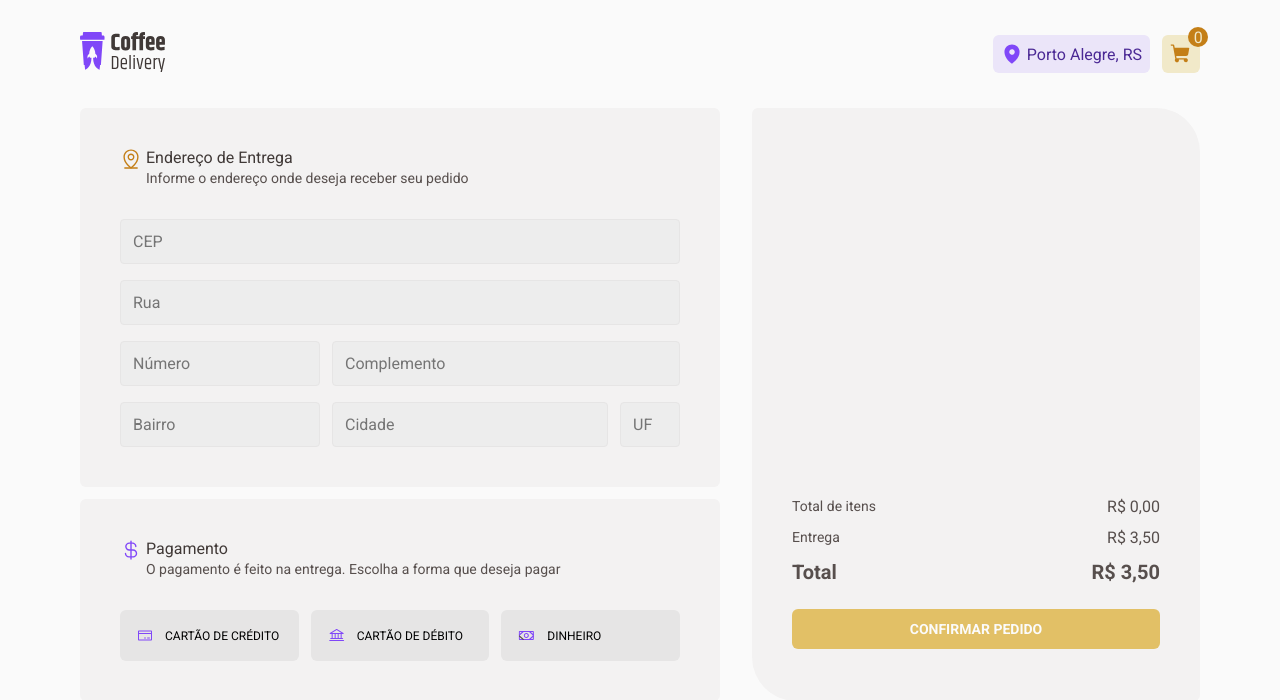
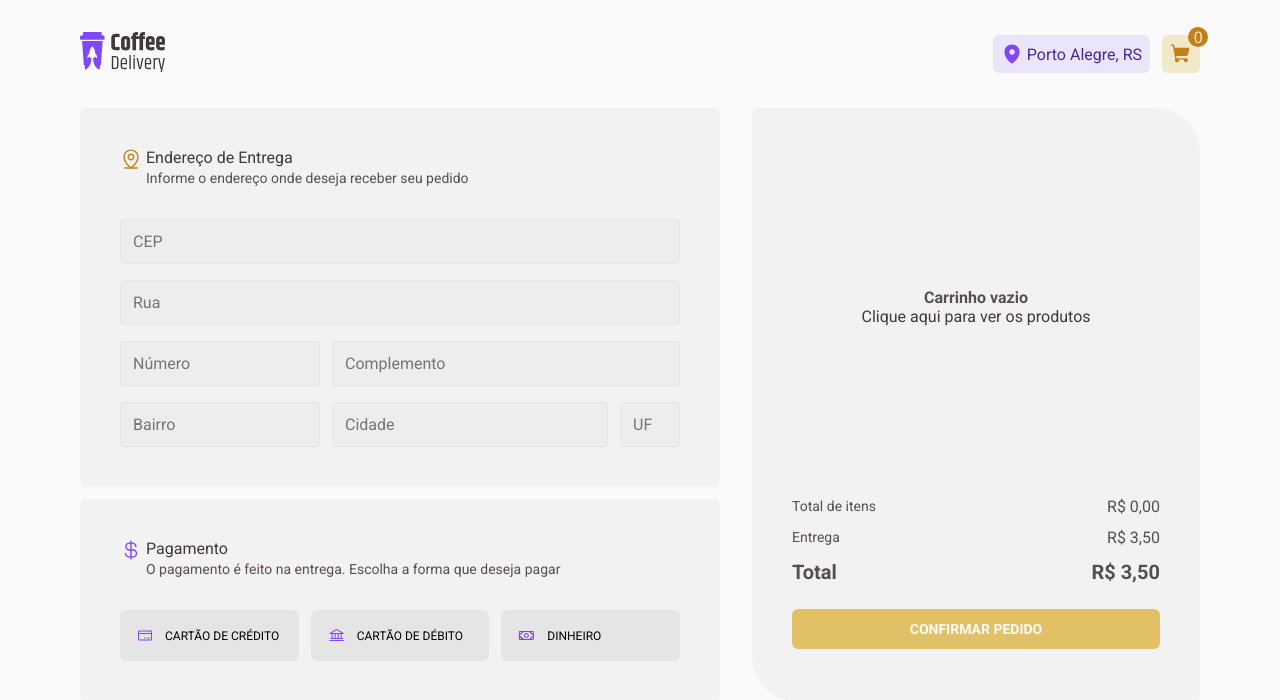
Before and after one commit to brunogallotte/coffe-delivery, a React (Vite) app: page /checkout in a window 1280 px wide. Shown: the top 700 px of the page. Built offline with nearby package versions, Linux system fonts and the light colour scheme; the HTML template or start-up script is replaced by a standard one.

Commit message:
Feat: add auto animate

```diff
--- a/package.json
+++ b/package.json
@@ -10,6 +10,7 @@
     "preview": "vite preview"
   },
   "dependencies": {
+    "@formkit/auto-animate": "^0.8.1",
     "@hookform/resolvers": "^3.3.4",
     "phosphor-react": "^1.4.1",
     "polished": "^4.2.2",
--- a/src/components/Cart/index.tsx
+++ b/src/components/Cart/index.tsx
@@ -1,9 +1,11 @@
 import { useContext } from "react";
 import { CoffeSelectedCard } from "./components/CoffeSelectedCard";
 import { Footer } from "./components/Footer";
-import { CartContainer } from "./styles";
+import { CartContainer, EmptyCart } from "./styles";
 import { CartContext } from "../../contexts/CartContext";
 import { useFormContext } from "react-hook-form";
+import { Link } from "react-router-dom";
+import { useAutoAnimate } from "@formkit/auto-animate/react";
 
 interface CartProps {
     selectedMethodPayment: string | undefined | null
@@ -12,6 +14,7 @@ interface CartProps {
 export function Cart({ selectedMethodPayment }: CartProps) {
     const { cart } = useContext(CartContext)
     const { watch } = useFormContext()
+    const [parent] = useAutoAnimate()
 
     const cep = watch('cep')
     const rua = watch('rua')
@@ -22,8 +25,9 @@ export function Cart({ selectedMethodPayment }: CartProps) {
     const buttonSubmitIsDisabled = cep && rua && numero && bairro && uf
 
     return(
-        <CartContainer>
-            {cart?.map(product => {
+        <CartContainer ref={parent}>
+            {cart && cart?.length > 0 ? (
+                cart?.map(product => {
                     return(
                         <CoffeSelectedCard
                             key={product.id}
@@ -34,7 +38,11 @@ export function Cart({ selectedMethodPayment }: CartProps) {
                             price={product.price}
                         />
                     )
-            })}
+                })
+            ) : <EmptyCart>
+                    <strong>Carrinho vazio</strong>
+                    <Link to="/">Clique aqui para ver os produtos</Link>
+                </EmptyCart>}
             <Footer buttonSubmitIsDisabled={!buttonSubmitIsDisabled} selectedMethodPayment={selectedMethodPayment} />
         </CartContainer>
     )
--- a/src/components/Cart/styles.ts
+++ b/src/components/Cart/styles.ts
@@ -8,3 +8,22 @@ export const CartContainer = styled.div`
     gap: 2rem;
     border-radius: 6px 44px;
 `
+
+export const EmptyCart = styled.div`
+    display: flex;
+    flex-direction: column;
+    justify-content: center;
+    align-items: center;
+    width: 100%;
+    height: 100%;
+
+    strong {
+        color: ${props => props.theme.baseText};
+    }
+
+    a {
+        color: ${props => props.theme.baseSubtitle};
+        text-decoration: none;
+    }
+
+`
```
Also changed, not shown: 1 other file (tests, documents, lock files or other folders). Lines whose indentation alone changed are shown as unchanged.
